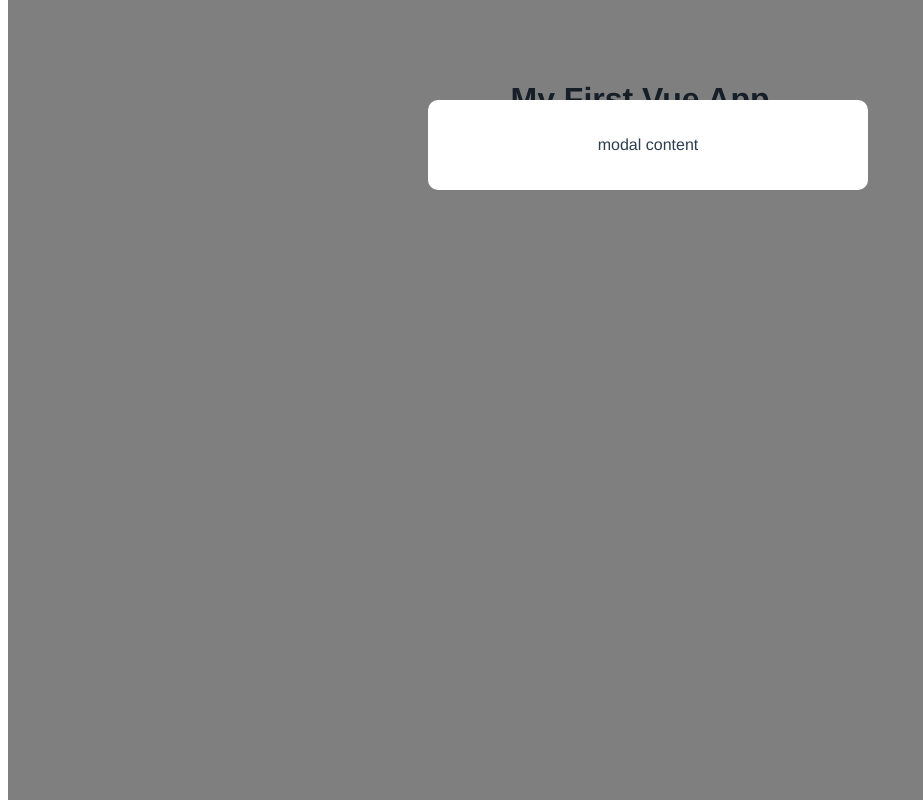
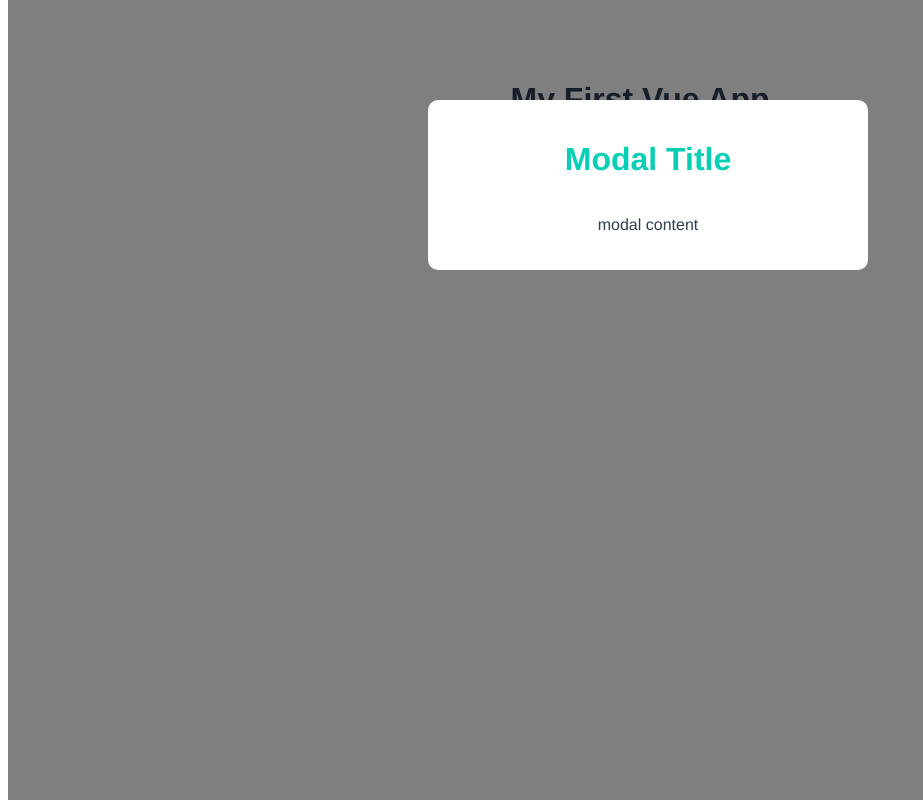
Before and after one commit to rayfajars/VUE_3_BASIC_UDEMY_NETNINJA2, a Vue app: page / in a window 1280 px wide. Shown: the whole page, without its empty margins (0-923 px from the left). Built offline with nearby package versions, Linux system fonts and the light colour scheme.

Commit message:
add scoped style in components for style not global

```diff
--- a/src/App.vue
+++ b/src/App.vue
@@ -1,29 +1,30 @@
 <template>
- <h1>{{title}}</h1>
-<Modal />
+  <h1>{{ title }}</h1>
+  <Modal />
 </template>
 
 <script>
-import Modal from './components/Modal.vue'
+import Modal from "./components/Modal.vue";
 
 export default {
-  name: 'App',
+  name: "App",
   components: {
     // HelloWorld
-    Modal
+    Modal,
   },
-  data(){
+  data() {
     return {
-      title: 'My First Vue App'
-    }
-  },methods:{
-    handleClick(){
-      console.log(this.$refs.name)
-      this.$refs.name.classList.add('active')
-      this.$refs.name.focus()
-    }
-  }
-}
+      title: "My First Vue App",
+    };
+  },
+  methods: {
+    handleClick() {
+      console.log(this.$refs.name);
+      this.$refs.name.classList.add("active");
+      this.$refs.name.focus();
+    },
+  },
+};
 </script>
 
 <style>
@@ -36,7 +37,7 @@ export default {
   margin-top: 60px;
 }
 
-h1{
+h1 {
   border-bottom: 1px solid #ddd;
   display: inline-block;
   padding-bottom: 10px;
--- a/src/components/Modal.vue
+++ b/src/components/Modal.vue
@@ -1,6 +1,7 @@
 <template>
   <div class="backdrop">
       <div class="modal">
+          <h1>Modal Title</h1>
           <p>modal content</p>
       </div>
   </div>
@@ -12,7 +13,9 @@ export default {
 }
 </script>
 
-<style>
+
+
+<style scoped>
 .modal {
     width: 400px;
     padding:20px;
@@ -28,4 +31,10 @@ export default {
     width: 100%;
     height: 100%;
 }
+
+h1{
+    color:#03cfb4;
+    border:none;
+    padding: 0;
+}
 </style>
```
